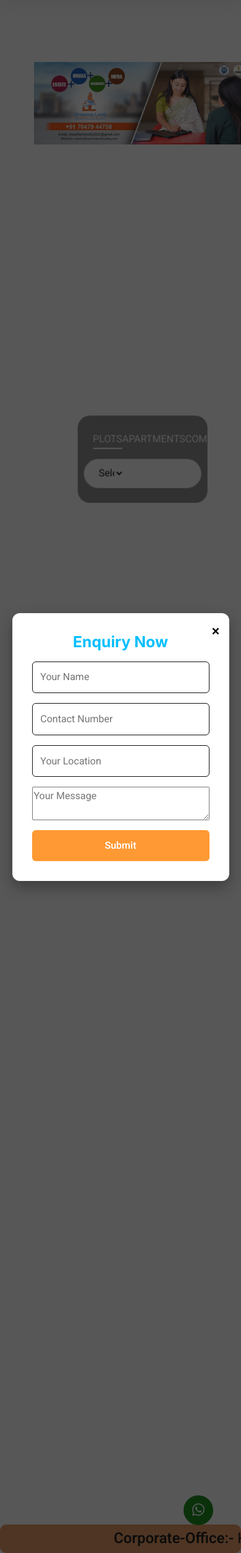
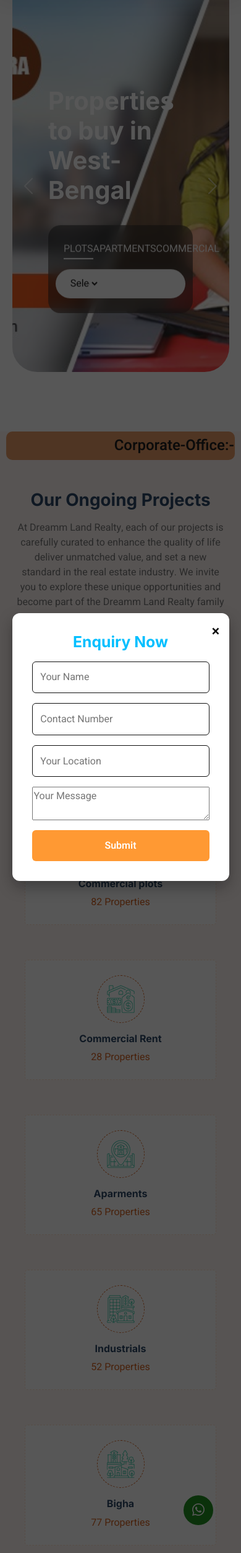
Before and after one commit to AnkitKumarPandeySunny/DreammLandRealty, a PHP site: page / in a window 390 px wide. Shown: the part 95-2600 px from the top of the page at 62% size. Run offline with PHP 8.4, Linux system fonts and the light colour scheme; some libraries are stand-ins or nearby versions.

Commit message:
Home page Responsive & image fit

```diff
--- a/css/home.css
+++ b/css/home.css
@@ -1,13 +1,14 @@
 .heroSectionContainerMain {
     position: relative;
-    height: 95vh;
+    /* height: 95vh; */
+    height: 100%;
 }
 
 .heroSectionContainer {
-    position: absolute;
-    top: 100px;
-    left: 55px;
-    right: 55px;
+    /* position: absolute; */
+    /* top: 100px; */
+    /* left: 55px;
+    right: 55px; */
     padding: 0px 0 96px 0;
     border-radius: 0px 0px 40px 40px;
     -webkit-box-pack: center;
@@ -99,10 +100,10 @@
     overflow: hidden;
     white-space: nowrap;
     border-radius: 10px;
-    position: absolute;
+    /* position: absolute; */
     bottom: 0px;
     background-color: rgb(229, 142, 80);
-    width: 100%;
+    width: 87%;
     padding: 5px 0%;
 }
 
@@ -121,3 +122,10 @@
         transform: translateX(-100%);
     }
 }
+
+
+@media (max-width: 900px) {
+  .running-line {
+    width:95%;
+  }
+}
--- a/css/style.css
+++ b/css/style.css
@@ -187,7 +187,7 @@
     opacity: 1;
   }
 }
-@media (max-width: 500px) {
+@media (max-width: 550px) {
   .navbar-brand-text {
     display: none;
   }
--- a/index.html
+++ b/index.html
@@ -41,11 +41,11 @@
   <!-- Template Stylesheet -->
   <link href="css/style.css" rel="stylesheet" />
   <link href="css/home.css" rel="stylesheet" />
-  <link  href="css/stylepupop.css"rel="stylesheet"/>
+  <link href="css/stylepupop.css" rel="stylesheet" />
 </head>
 
 <body>
-  <div class="container-xxl bg-white p-0">
+  <div class="bg-white p-0">
     <!-- Spinner Start -->
     <div id="spinner"
       class="show bg-white position-fixed translate-middle w-100 vh-100 top-50 start-50 d-flex align-items-center justify-content-center">
@@ -85,17 +85,18 @@
     </div>
     <!-- Navbar End -->
 
-    <div class="container-xxl header bg-white heroSectionContainerMain p-0">
-      <div id="carouselExampleControls" class="carousel slide heroSectionContainer" data-ride="carousel">
+    <div class="bg-white heroSectionContainerMain p-0">
+      <div id="carouselExampleControls" style="height:600px;margin: auto;" class="carousel slide heroSectionContainer"
+        data-ride="carousel">
         <div class="carousel-inner m-0">
-          <div class="carousel-item active">
-            <img class="d-block w-100" src="./img/slide1.jpg" alt="First slide" />
+          <div class="carousel-item active" style="height:600px;">
+            <img class="d-block w-100 h-100 object-fit-cover" src="./img/slide1.jpg" alt="First slide" />
           </div>
-          <div class="carousel-item">
-            <img class="d-block w-100" src="./img/carousel-2.jpg" alt="Second slide" />
+          <div class="carousel-item" style="height:600px;">
+            <img class="d-block w-100 h-100 object-fit-cover" src="./img/carousel-2.jpg" alt="Second slide" />
           </div>
-          <div class="carousel-item">
-            <img class="d-block w-100" src="./img/header.jpg" alt="Third slide" />
+          <div class="carousel-item" style="height:600px;">
+            <img class="d-block w-100 h-100 object-fit-cover" src="./img/header.jpg" alt="Third slide" />
           </div>
         </div>
         <a class="carousel-control-prev" href="#carouselExampleControls" role="button" data-slide="prev">
@@ -149,19 +151,20 @@
 
           </div>
         </div>
+      </main>
     </div>
-    </main>
+
+  </div>
   <!-- Running line like marquee -->
-    <div class="running-line">
+  <div class="running-line m-auto">
     <p>
       <b>Corporate-Office:-</b> Karunamoyee Housing Estate, Roy House,
       Near Ragunath niwas, Beside HLG Hospital, Asansol, WB-713305.
     </p>
   </div>
-  </div>
 
   <!-- Category Start -->
-  <div class="container-xxl py-5">
+  <div class="py-5">
     <div class="container">
       <div class="text-center mx-auto mb-5 wow fadeInUp" data-wow-delay="0.1s" style="max-width: 600px">
         <h1 class="mb-3">Our Ongoing Projects</h1>
@@ -268,7 +271,7 @@
   <!-- Category End -->
 
   <!-- About Start -->
-  <div class="container-xxl py-5">
+  <div class=" py-5">
     <div class="container">
       <div class="row g-5 align-items-center">
         <div class="col-lg-6 wow fadeIn" data-wow-delay="0.1s">
@@ -294,7 +297,7 @@
   <!-- About End -->
 
   <!-- Property List Start -->
-  <div class="container-xxl py-5">
+  <div class="py-5">
     <div class="container">
       <div class="row g-0 gx-5 align-items-end">
         <div class="col-lg-6">
@@ -903,14 +912,14 @@
               </div>
             </div>
           </div>
-        </div>
+        </div> -->
       </div>
     </div>
   </div>
   <!-- Property List End -->
   <!-- Call to Action Start 2-->
   <!-- Call to Action Section 1 (Founder & Director) -->
-<div id="section1" class="container-xxl py-5">
+  <div id="section1" class=" py-5">
     <div class="container">
       <div class="bg-light rounded p-3">
         <div class="bg-white rounded p-4" style="border: 1px dashed rgba(0, 185, 142, 0.3)">
@@ -939,7 +948,7 @@
   </div>
 
   <!-- Call to Action Section 2 (Co-Founder & Director) -->
-<div id="section2" class="container-xxl py-5 d-none">
+  <div id="section2" class="py-5 d-none">
     <div class="container">
       <div class="bg-light rounded p-3">
         <div class="bg-white rounded p-4" style="border: 1px dashed rgba(0, 185, 142, 0.3)">
@@ -982,7 +991,7 @@
 
 
   <!-- Team Start -->
-  <div class="container-xxl py-5">
+  <div class="py-5">
     <div class="container">
       <div class="text-center mx-auto mb-5 wow fadeInUp" data-wow-delay="0.1s" style="max-width: 600px">
         <h1 class="mb-3">Our Supporting Partners</h1>
@@ -1104,7 +1114,7 @@
   <!-- Team End -->
 
   <!-- Testimonial Start -->
-  <div class="container-xxl py-5">
+  <div class="py-5">
     <div class="container">
       <div class="text-center mx-auto mb-5 wow fadeInUp" data-wow-delay="0.1s" style="max-width: 600px">
         <h1 class="mb-3">Our Clients Say!</h1>
```
Also changed, not shown: other parts of index.html (+28 -19 lines). Lines whose indentation alone changed are shown as unchanged.
